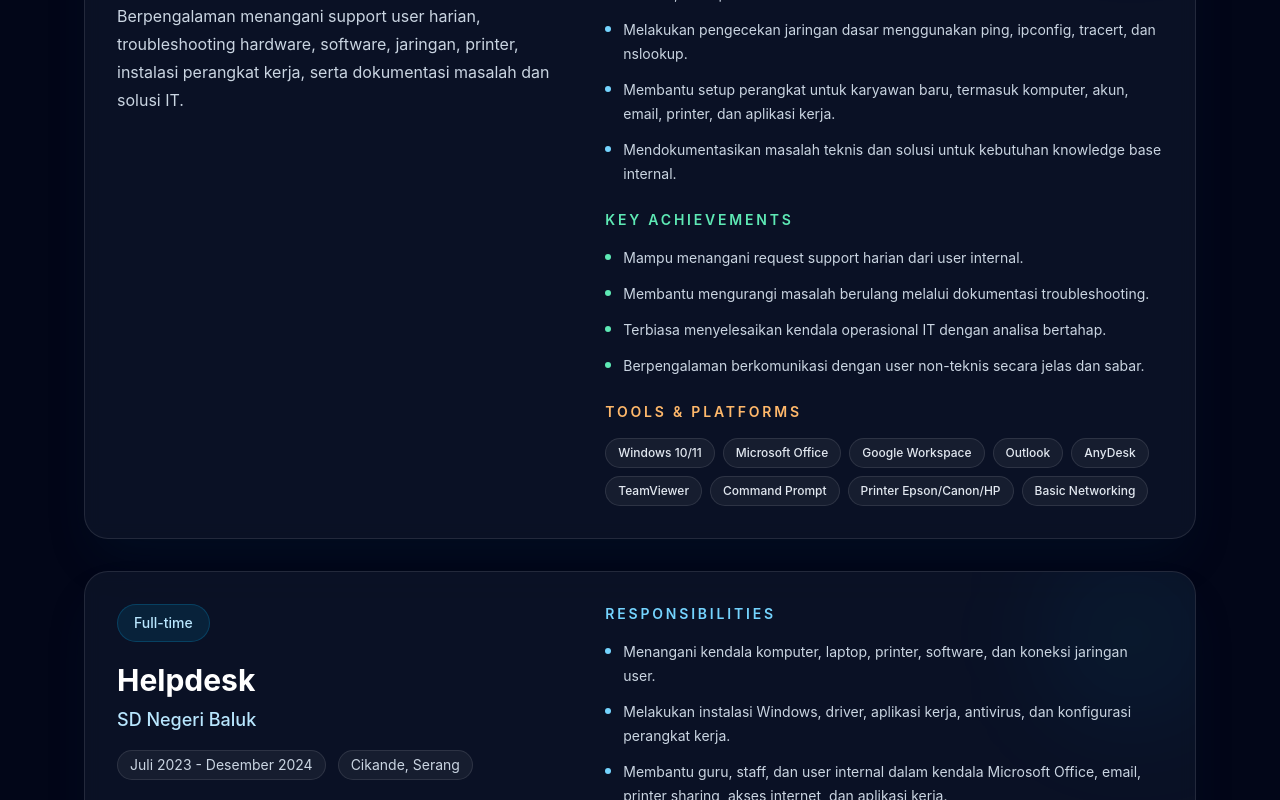
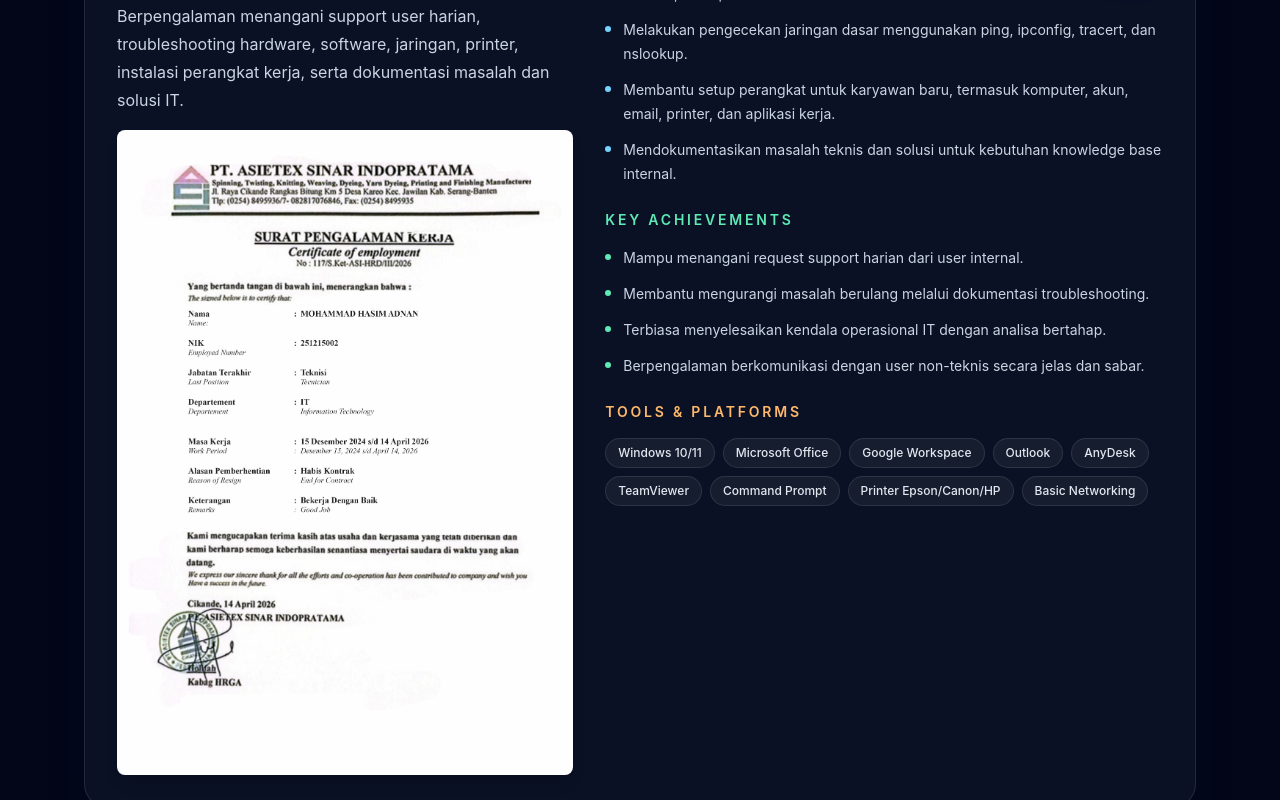
Before and after one commit to joeadnan/it-support-portfolio, a React (Vite) app: page / in a window 1280 px wide. Shown: the part 3620-4420 px from the top of the page. Built offline with nearby package versions, Linux system fonts and the light colour scheme.

Commit message:
Update Component

```diff
--- a/src/components/Experience.tsx
+++ b/src/components/Experience.tsx
@@ -46,6 +46,15 @@
                     <p className="mt-6 leading-7 text-slate-300">
                       {experience.summary}
                     </p>
+                    <div>
+                      {experience.imageUrl && (
+                        <img
+                          src={experience.imageUrl}
+                          alt={experience.company}
+                          className="mt-4 rounded-lg shadow-lg"
+                        />
+                      )}
+                    </div>
                   </div>
 
                   <div className="space-y-6">
--- a/src/data/portfolio.ts
+++ b/src/data/portfolio.ts
@@ -340,6 +340,7 @@
     period: "Desember 2024 - April 2026",
     location: "Jawilan, Serang",
     employmentType: "Full-time",
+    imageUrl: "/certifications/Paklaring IT.pdf-images.jpg",
     summary:
       "Berpengalaman menangani support user harian, troubleshooting hardware, software, jaringan, printer, instalasi perangkat kerja, serta dokumentasi masalah dan solusi IT.",
     responsibilities: [
@@ -440,6 +441,27 @@
     skills: ["TCP/IP", "DNS", "DHCP", "Router", "Switch", "Ping"],
   },
   {
+    id: "sql-for-it-support",
+    title: "Basic SQL for IT Support",
+    issuer: "Self Learning / IT Support Practice",
+    year: "2025",
+    status: "Completed",
+    category: "IT Support",
+    imageUrl: "/certifications/Database_Administrator_Course.jpg",
+    description:
+      "Mempelajari penggunaan SQL dasar untuk mendukung pekerjaan IT Support dan Application Support, seperti mengecek data user, mencari data transaksi, membaca struktur tabel, melakukan filter data, serta membantu analisis awal saat terjadi kendala pada aplikasi.",
+    skills: [
+      "Basic SQL",
+      "SELECT Query",
+      "WHERE Filter",
+      "Data Validation",
+      "Database Checking",
+      "Application Support",
+      "Troubleshooting",
+      "User Data Support",
+    ],
+  },
+  {
     id: "microsoft-office",
     title: "Microsoft Office & Productivity",
     issuer: "Self Learning / Workplace Practice",
--- a/src/types/portfolio.ts
+++ b/src/types/portfolio.ts
@@ -57,6 +57,7 @@
   responsibilities: string[];
   achievements: string[];
   tools: string[];
+  imageUrl?: string;
 };
 
 export type Certification = {
```
Also changed, not shown: public/certifications/Database_Administrator_Course.jpg (added), public/certifications/Paklaring IT.pdf-images.jpg (added).
